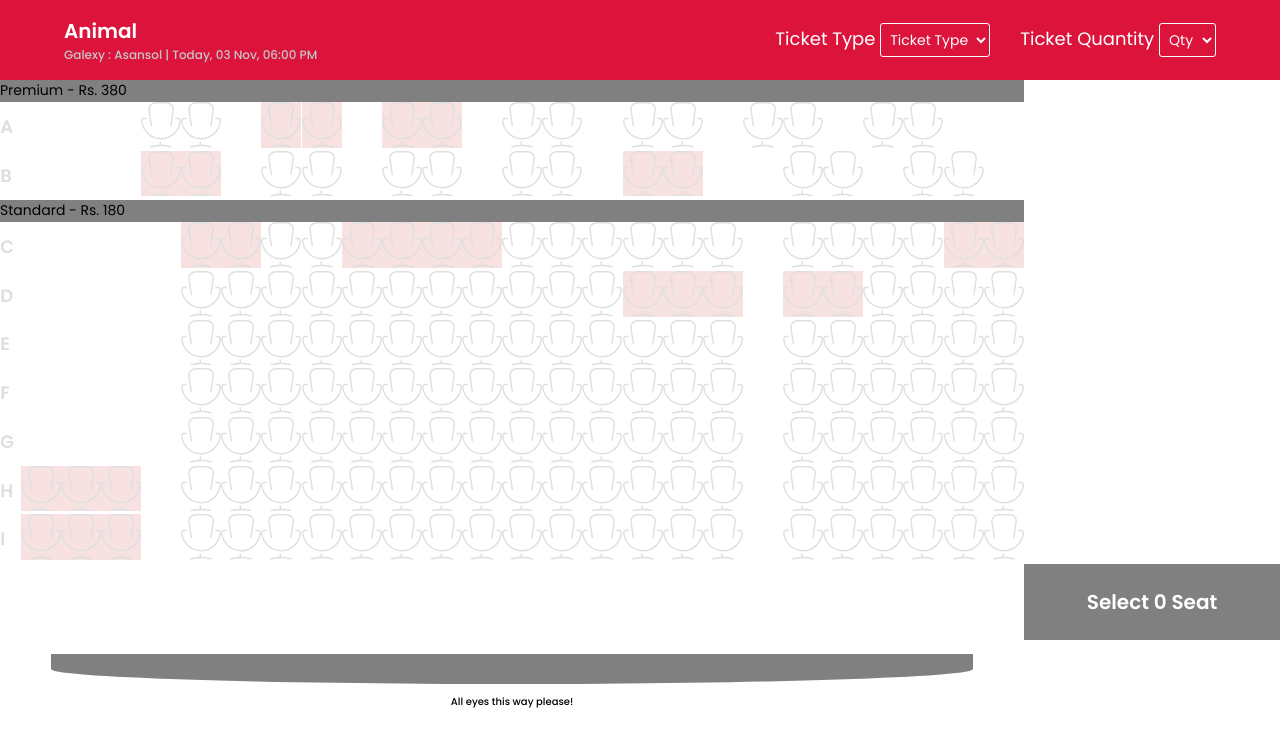
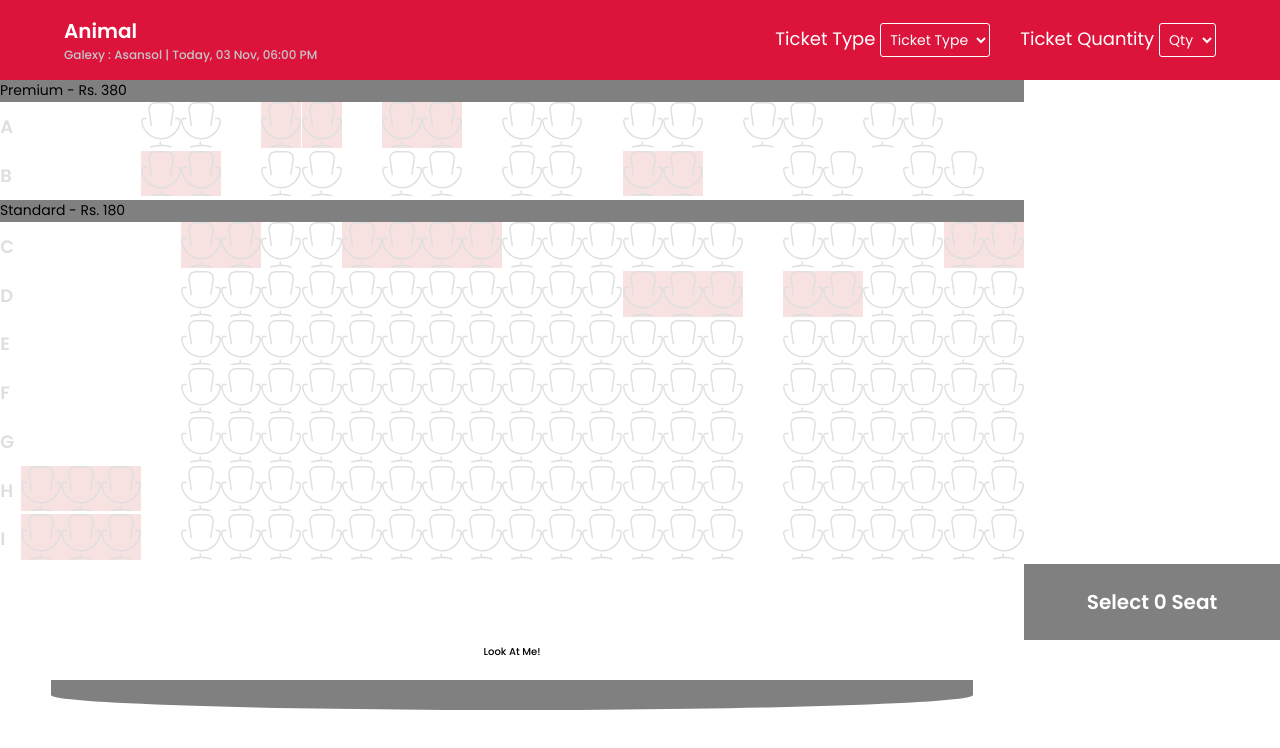
Before and after one commit to Bivek999/Ticket-Booking, a React (Create React App) app: page / in a window 1280 px wide. Shown: the top 748 px of the page. Built offline with nearby package versions, Linux system fonts and the light colour scheme.

Commit message:
Update Seatbooking.js

```diff
--- a/src/component/seatbooking/Seatbooking.js
+++ b/src/component/seatbooking/Seatbooking.js
@@ -210,8 +210,9 @@ export default function Seatbooking() {
       </div>
 
       <div className="screen-wrapper">
+      <h2>Look At Me!</h2>
         <div className="screen"></div>
-        <h2>All eyes this way please!</h2>
+
 
         <div className="button-wrapper">
           <button
```
